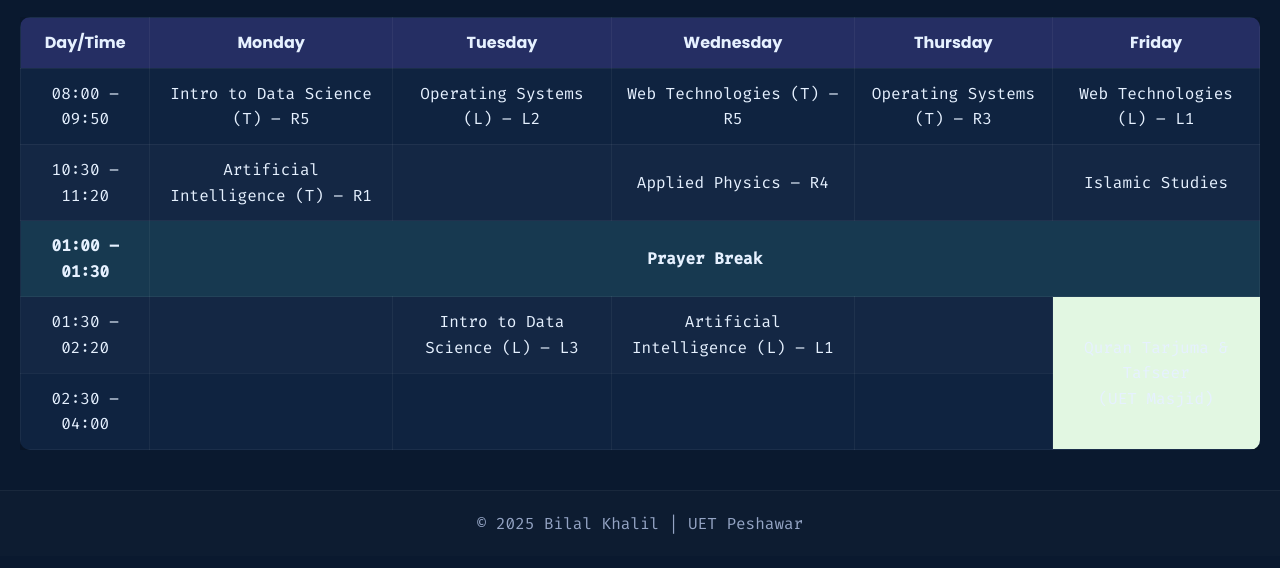
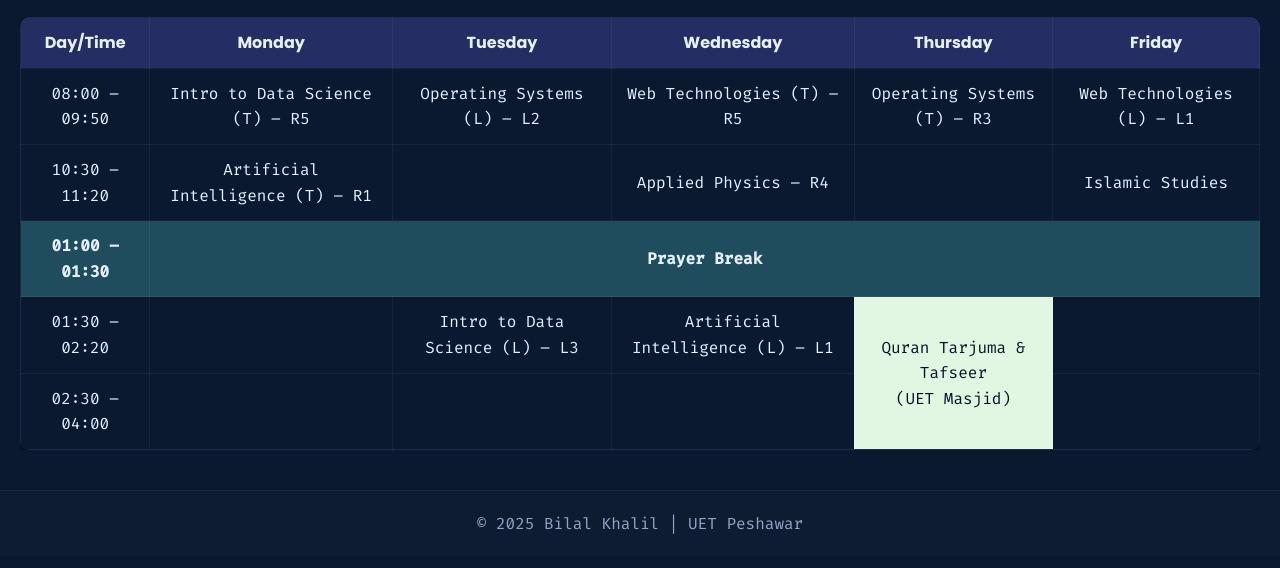
Before and after one commit to M-Bilal-Khalil/Web-Tasks, a plain HTML site: page Lab-2/schedule.html in a window 1280 px wide. Shown: the part 210-778 px from the top of the page. Drawn offline with Linux system fonts and the light colour scheme.

Commit message:
little changes in schedule

```diff
--- a/Lab-2/schedule.html
+++ b/Lab-2/schedule.html
@@ -65,18 +65,20 @@
   <td></td>
   <td>Intro to Data Science (L) – L3</td>
   <td>Artificial Intelligence (L) – L1</td>
-            <td></td>
   <td rowspan="2" style="background:#e2f7e2;">
     Quran Tarjuma &amp; Tafseer <br />(UET Masjid)
   </td>
+  <td></td>
 </tr>
 <tr>
   <td>02:30 – 04:00</td>
   <td></td>
   <td></td>
+  <!-- Thursday column is covered by rowspan, so no <td> here -->
       <td></td>
       <td></td>
 </tr>
+
         </tbody>
       </table>
     </div>
--- a/Lab-2/styles/style.css
+++ b/Lab-2/styles/style.css
@@ -254,6 +254,41 @@ header {
 
 .prayer-row { background: rgba(100, 255, 218, 0.1); font-weight: 600; }
 
+.schedule-table td {
+  background: var(--bg);
+  color: var(--text);
+}
+
+.schedule-table tr.prayer-row td {
+  background: rgba(100, 255, 218, 0.1);
+}
+
+
+.schedule-table td[rowspan] {
+  background: var(--muted-surface);
+  color: #071226;
+}
+.schedule-table td[rowspan]:hover {
+  background: var(--surface);
+  color: #0a192f;
+}
+
+.schedule-table th,
+.schedule-table td {
+  transition: all 0.3s ease;
+}
+
+/* Hover effect for all data cells */
+.schedule-table td:hover {
+  background: rgba(100, 255, 218, 0.1); /* subtle accent highlight */
+  color: var(--text);
+  cursor: default;
+}
+
+/* Hover effect for header */
+.schedule-table th:hover {
+  background: rgba(127, 90, 240, 0.3);
+}
 /* ---------- REGISTRATION PAGE ---------- */
 .form-section {
   display: flex;
```
Lines whose indentation alone changed are shown as unchanged.
